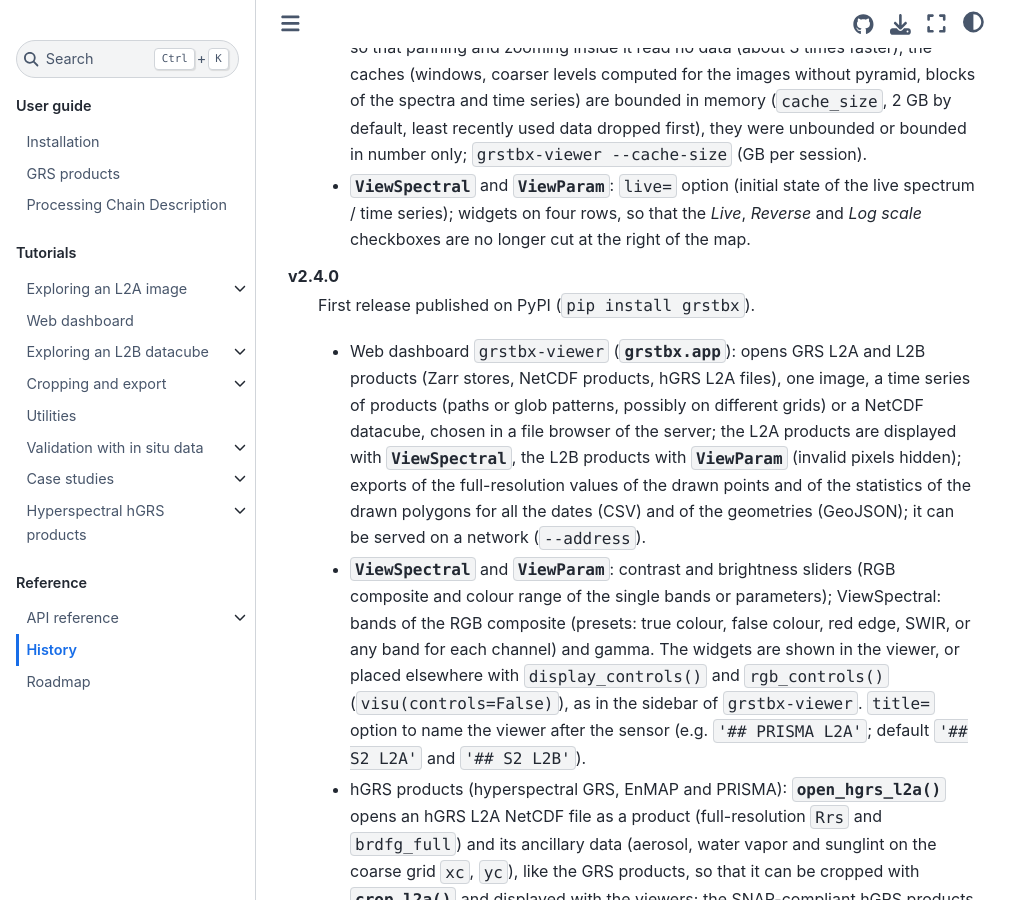
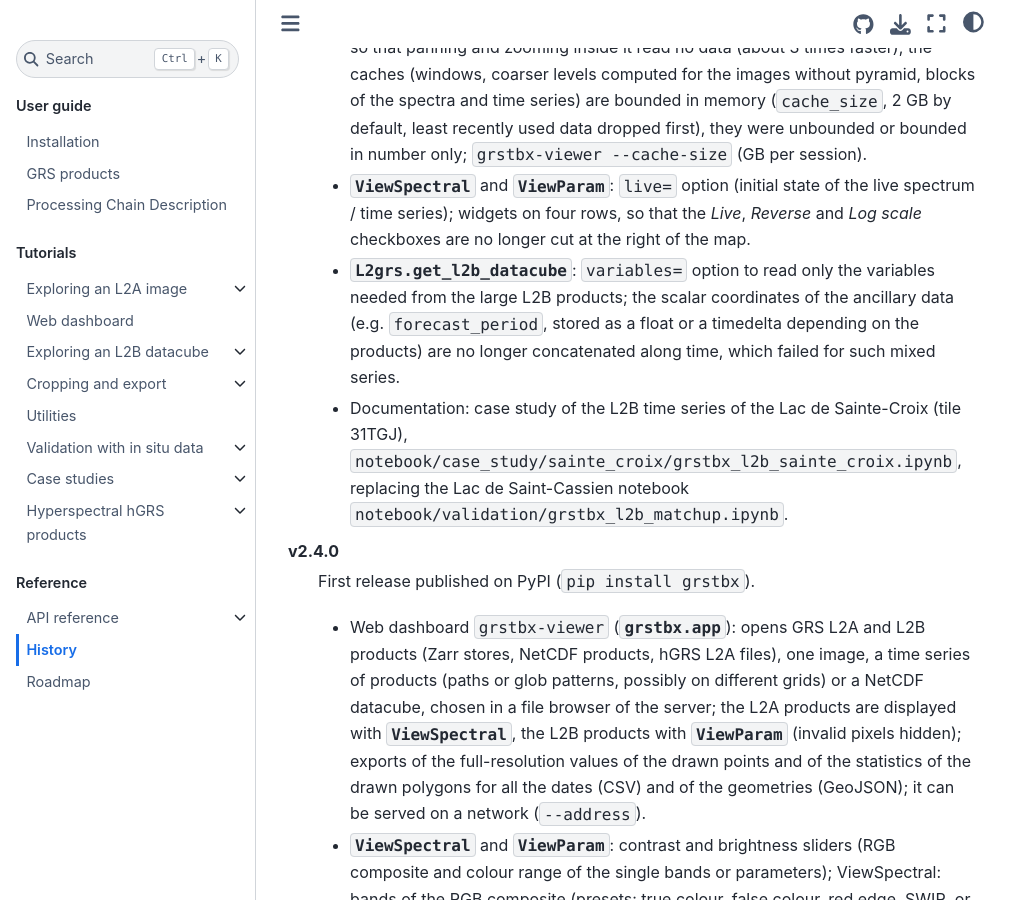
Before and after one commit to Tristanovsk/grstbx, a Sphinx documentation site: the page built from docs/source/history.rst, in a window 1280 px wide and 900 px high, scrolled down 574 px. Shown: the whole window, without its empty margins (0-1031 px from the left). Built offline with Sphinx 7.4.7 and the Sphinx Book theme 1.1.4, drawn with Linux system fonts in a browser that asks for light colours; pages that are not in the unit, such as notebooks, are missing from menus.

Commit message:
docs: L2B case study of the Lac de Sainte-Croix (tile 31TGJ)
- notebook grstbx_l2b_matchup rewritten for the Lac de Sainte-Croix and moved to
  notebook/case_study/sainte_croix/grstbx_l2b_sainte_croix.ipynb: selection of the
  relative orbit that sees the lake (the products of the other orbits are not opened),
  lake datacube, optical water types, maps, time series and seasonal cycle of Chl-a,
  turbidity and Secchi depth; added to the case studies
- L2grs.get_l2b_datacube: variables= option; scalar coordinates of the ancillary data
  no longer concatenated (mixed float / timedelta forecast_period failed)

```diff
--- a/docs/source/conf.py
+++ b/docs/source/conf.py
@@ -22,7 +22,8 @@ NOTEBOOKS = {
     'tutorials/validation': ['notebook/validation/grstbx_l2a_hypernets_matchup.ipynb',
                              'notebook/validation/grstbx_l2b_hypernets_matchup.ipynb'],
     'tutorials/case_studies': ['notebook/case_study/clear_lake/grstbx_rgb_dem_multitemp.ipynb',
-                               'notebook/case_study/bagre/grstbx_l2a_datacube_matchup.ipynb'],
+                               'notebook/case_study/bagre/grstbx_l2a_datacube_matchup.ipynb',
+                               'notebook/case_study/sainte_croix/grstbx_l2b_sainte_croix.ipynb'],
     'tutorials/hgrs_products': ['notebook/visu/grstbx_hgrs_prisma_l1_l2a.ipynb'],
 }
 for _target, _notebooks in NOTEBOOKS.items():
--- a/docs/source/history.rst
+++ b/docs/source/history.rst
@@ -24,6 +24,14 @@ Unreleased
    - :class:`~grstbx.visual.ViewSpectral` and :class:`~grstbx.visual.ViewParam`: ``live=`` option (initial
      state of the live spectrum / time series); widgets on four rows, so that the *Live*, *Reverse* and
      *Log scale* checkboxes are no longer cut at the right of the map.
+
+   - :meth:`L2grs.get_l2b_datacube <grstbx.driver.L2grs.get_l2b_datacube>`: ``variables=`` option to read
+     only the variables needed from the large L2B products; the scalar coordinates of the ancillary data
+     (e.g. ``forecast_period``, stored as a float or a timedelta depending on the products) are no longer
+     concatenated along time, which failed for such mixed series.
+   - Documentation: case study of the L2B time series of the Lac de Sainte-Croix (tile 31TGJ),
+     ``notebook/case_study/sainte_croix/grstbx_l2b_sainte_croix.ipynb``, replacing the Lac de Saint-Cassien
+     notebook ``notebook/validation/grstbx_l2b_matchup.ipynb``.
 
 v2.4.0
    First release published on PyPI (``pip install grstbx``).
```
Also changed, not shown: docs/source/tutorials/case_studies.md (+19 -1 lines), 3 other files.
